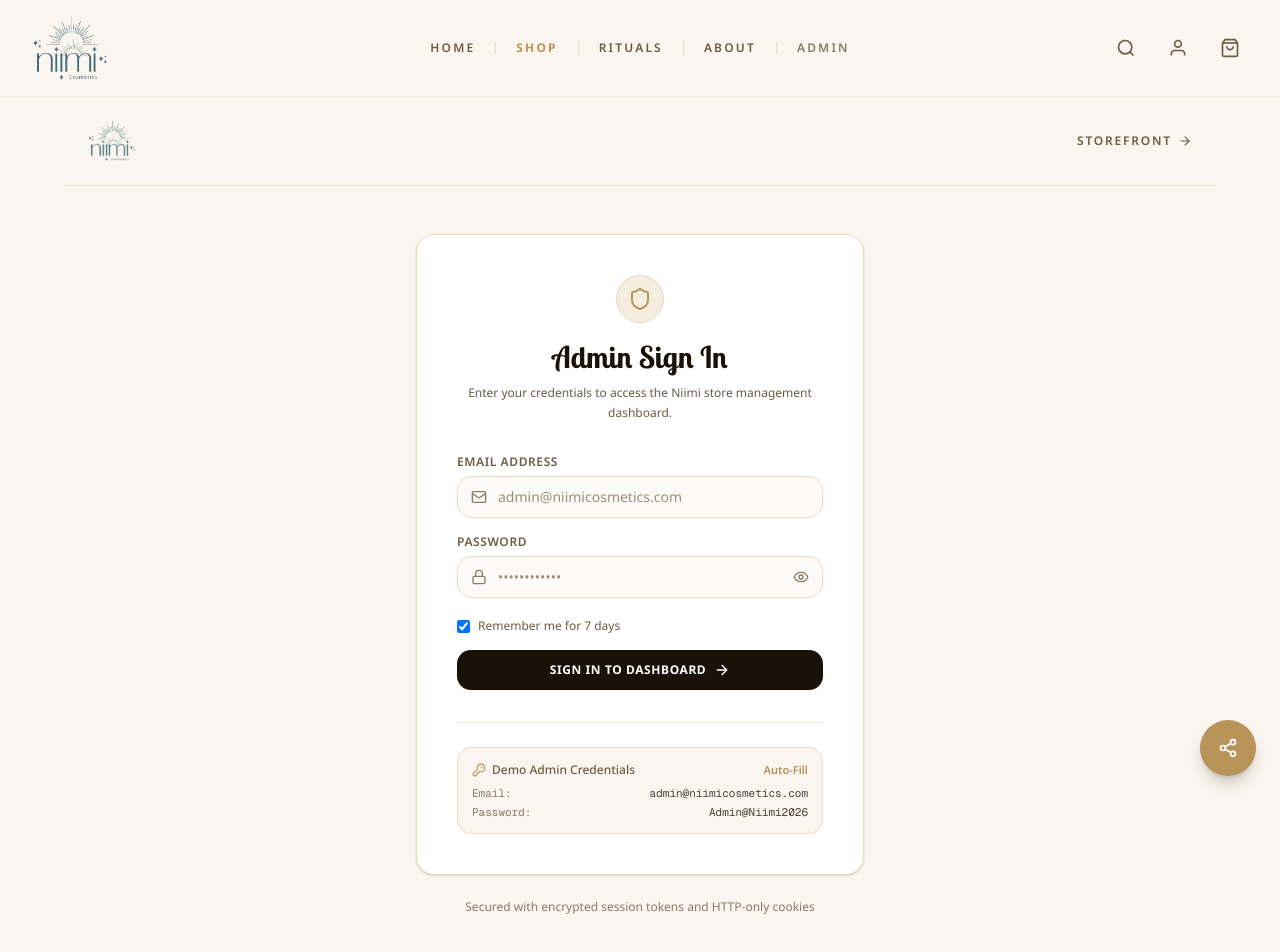
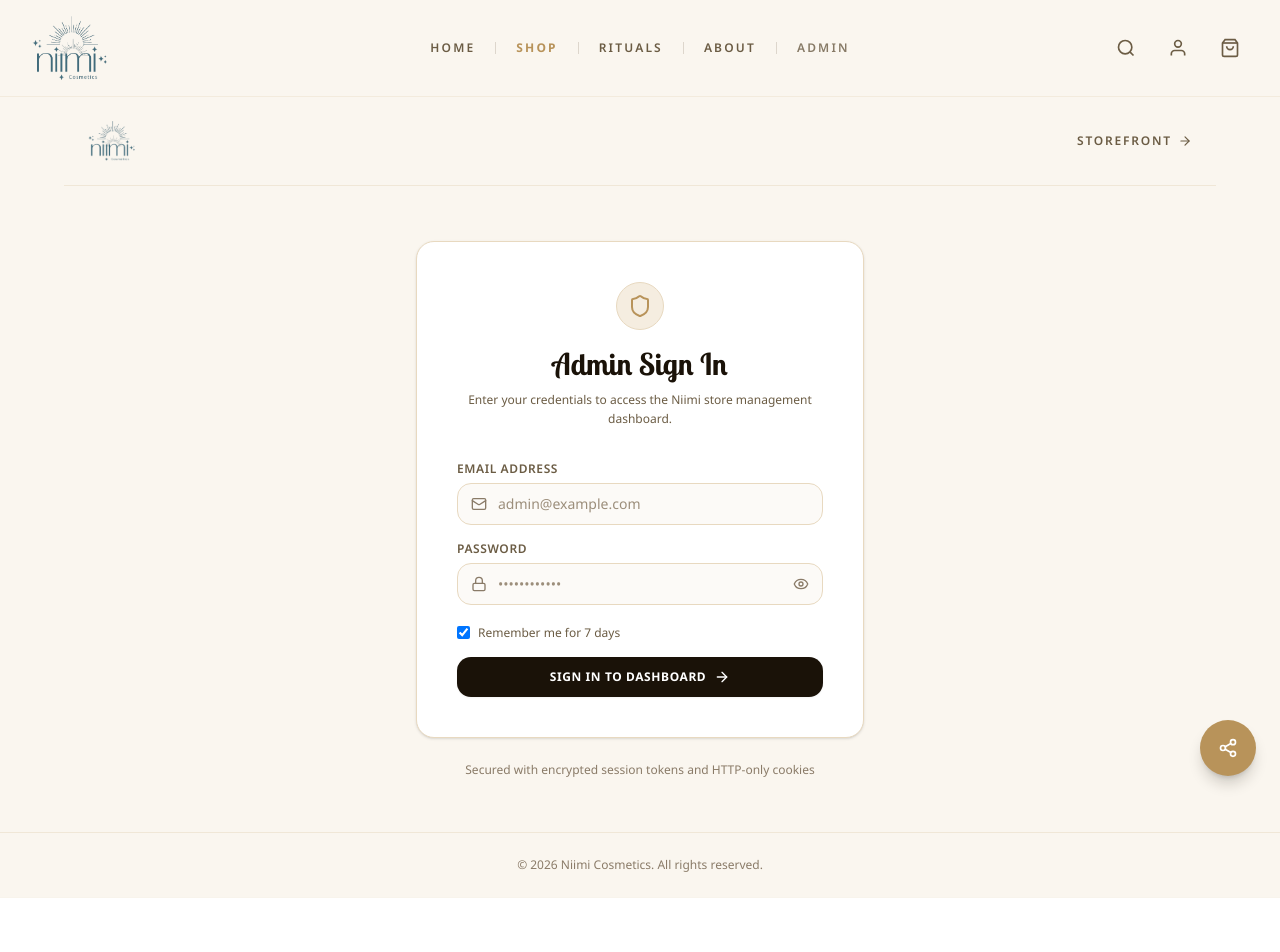
Before and after one commit to Ayushxcodes/cosmetic, a Next.js app: page /admin/login in a window 1280 px wide. Shown: the top 952 px of the page. Built offline with nearby package versions, Linux system fonts and the light colour scheme; a web font is replaced by a local one.

Commit message:
remove-demo

```diff
--- a/src/app/admin/login/page.tsx
+++ b/src/app/admin/login/page.tsx
@@ -12,7 +12,6 @@
   ArrowRight,
   AlertCircle,
   CheckCircle2,
-  KeyRound,
   Shield,
 } from "lucide-react";
 
@@ -62,12 +61,6 @@
       setError(msg);
       setIsLoading(false);
     }
-  };
-
-  const handleFillDemo = () => {
-    setEmail("admin@niimicosmetics.com");
-    setPassword("Admin@Niimi2026");
-    setError(null);
   };
 
   return (
@@ -129,7 +122,7 @@
             )}
 
             {/* Form */}
-            <form onSubmit={handleSubmit} className="space-y-4">
+            <form onSubmit={handleSubmit} className="space-y-4" autoComplete="off">
               <div>
                 <label className="block text-xs font-semibold uppercase tracking-wider text-[#6b5c44] mb-1.5">
                   Email Address
@@ -141,8 +134,8 @@
                     required
                     value={email}
                     onChange={(e) => setEmail(e.target.value)}
-                    placeholder="admin@niimicosmetics.com"
-                    autoComplete="email"
+                    placeholder="admin@example.com"
+                    autoComplete="off"
                     className="w-full bg-[#faf6ef]/50 border border-[#e8d9c0] focus:border-[#b8935a] focus:bg-white focus:ring-2 focus:ring-[#b8935a]/15 rounded-xl py-2.5 pl-10 pr-4 text-sm text-[#1a1208] placeholder-[#9c8e7b] outline-none transition"
                   />
                 </div>
@@ -160,7 +153,7 @@
                     value={password}
                     onChange={(e) => setPassword(e.target.value)}
                     placeholder="••••••••••••"
-                    autoComplete="current-password"
+                    autoComplete="new-password"
                     className="w-full bg-[#faf6ef]/50 border border-[#e8d9c0] focus:border-[#b8935a] focus:bg-white focus:ring-2 focus:ring-[#b8935a]/15 rounded-xl py-2.5 pl-10 pr-10 text-sm text-[#1a1208] placeholder-[#9c8e7b] outline-none transition"
                   />
                   <button
@@ -204,35 +197,6 @@
                 )}
               </button>
             </form>
-
-            {/* Quick Demo Credentials Box */}
-            <div className="mt-8 pt-6 border-t border-[#e8d9c0]/60">
-              <div className="bg-[#faf6ef] rounded-xl p-3.5 border border-[#e8d9c0] text-xs">
-                <div className="flex items-center justify-between mb-2">
-                  <span className="flex items-center gap-1.5 text-[#6b5c44] font-medium">
-                    <KeyRound className="w-3.5 h-3.5 text-[#b8935a]" />
-                    <span>Demo Admin Credentials</span>
-                  </span>
-                  <button
-                    type="button"
-                    onClick={handleFillDemo}
-                    className="text-[11px] font-semibold text-[#b8935a] hover:underline cursor-pointer"
-                  >
-                    Auto-Fill
-                  </button>
-                </div>
-                <div className="font-mono text-[11px] space-y-1 text-[#4a3f31]">
-                  <div className="flex justify-between">
-                    <span className="text-[#8a7b68]">Email:</span>
-                    <span>admin@niimicosmetics.com</span>
-                  </div>
-                  <div className="flex justify-between">
-                    <span className="text-[#8a7b68]">Password:</span>
-                    <span>Admin@Niimi2026</span>
-                  </div>
-                </div>
-              </div>
-            </div>
           </div>
 
           <p className="text-center mt-6 text-xs text-[#8a7b68]">
```
